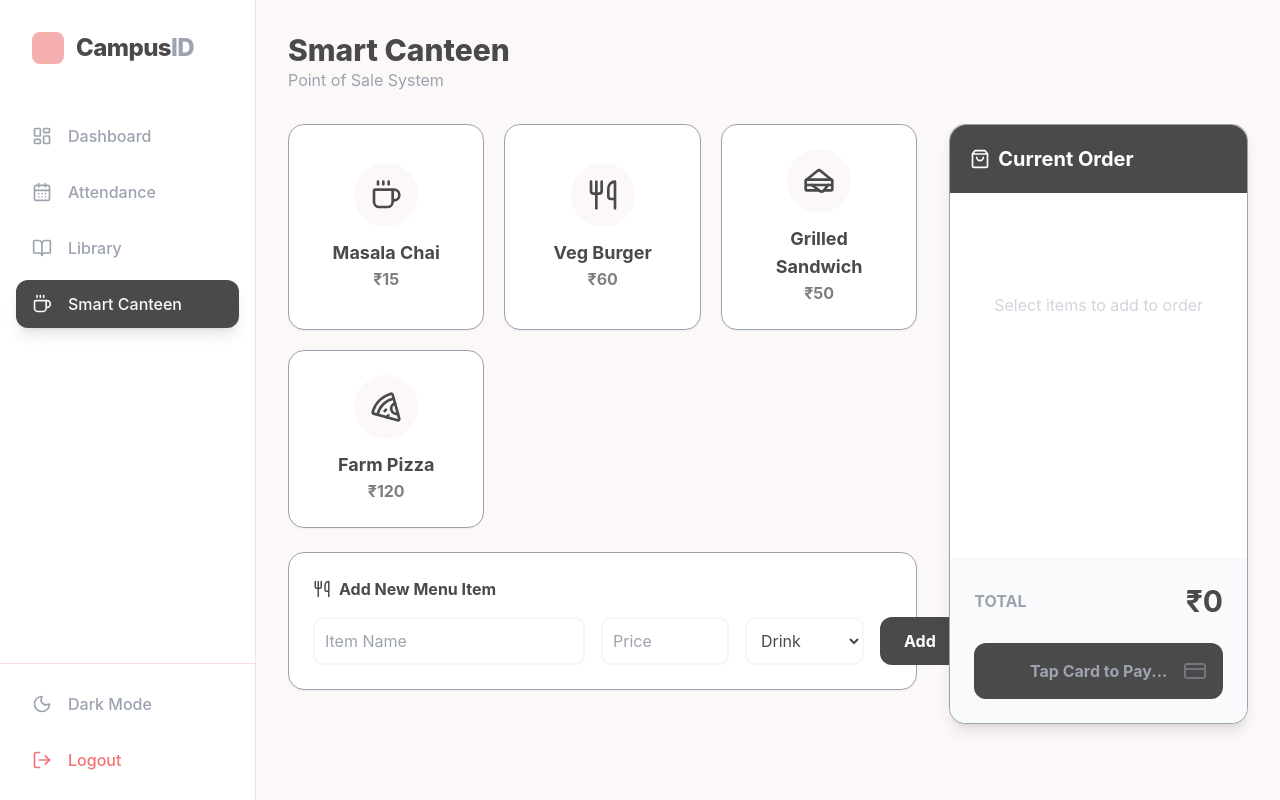
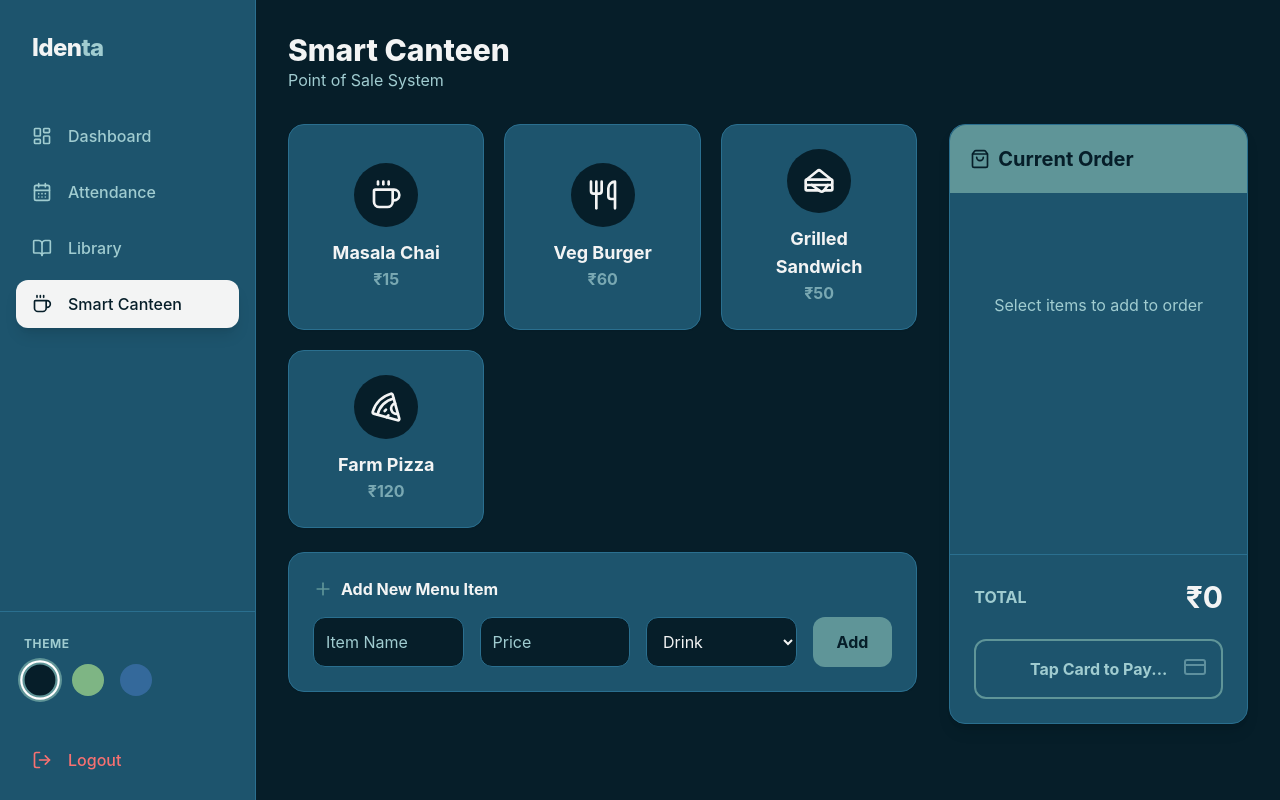
Before and after one commit to Harmann60/nfc-smart-campus-platform, a React (Vite) app in the folder smart-campus-frontend/: page /canteen in a window 1280 px wide. Built offline with nearby package versions, Linux system fonts and the light colour scheme.

Commit message:
Theme added

```diff
--- a/smart-campus-frontend/src/components/Sidebar.jsx
+++ b/smart-campus-frontend/src/components/Sidebar.jsx
@@ -1,17 +1,13 @@
 import { Link, useLocation } from 'react-router-dom';
-import {
-    LayoutDashboard, Coffee, BookOpen, CalendarDays,
-    LogOut, Moon, Sun
-} from 'lucide-react';
+import { LayoutDashboard, Coffee, BookOpen, CalendarDays, LogOut } from 'lucide-react';
 import { useTheme } from '../context/ThemeContext';
 
 const Sidebar = () => {
     const location = useLocation();
-    const { theme, toggleTheme } = useTheme();
+    const { theme, changeTheme } = useTheme();
 
     const menu = [
         { name: 'Dashboard', path: '/dashboard', icon: <LayoutDashboard size={20} /> },
-        // Removed Users page
         { name: 'Attendance', path: '/attendance', icon: <CalendarDays size={20} /> },
         { name: 'Library', path: '/library', icon: <BookOpen size={20} /> },
         { name: 'Smart Canteen', path: '/canteen', icon: <Coffee size={20} /> },
@@ -25,11 +21,12 @@ const Sidebar = () => {
     return (
         <div className="h-screen w-64 bg-campus-card border-r border-campus-border flex flex-col fixed left-0 top-0 transition-colors duration-300">
 
+            {/* Header */}
             <div className="p-8 flex items-center gap-3">
-                <div className="w-8 h-8 bg-campus-primary rounded-lg"></div>
-                <h1 className="text-2xl font-extrabold text-campus-text tracking-tight">Campus<span className="text-campus-secondary">ID</span></h1>
+                <h1 className="text-2xl font-extrabold text-campus-text tracking-tight">Iden<span className="text-campus-secondary">ta</span></h1>
             </div>
 
+            {/* Menu */}
             <nav className="flex-1 px-4 space-y-2 mt-4">
                 {menu.map((item) => {
                     const isActive = location.pathname === item.path;
@@ -50,15 +47,40 @@ const Sidebar = () => {
                 })}
             </nav>
 
-            <div className="p-4 border-t border-campus-border space-y-2">
-                <button
-                    onClick={toggleTheme}
-                    className="w-full flex items-center gap-4 px-4 py-3 rounded-xl font-medium text-campus-secondary hover:bg-campus-bg hover:text-campus-text transition-all"
-                >
-                    {theme === 'dark' ? <Sun size={20} /> : <Moon size={20} />}
-                    <span>{theme === 'dark' ? 'Light Mode' : 'Dark Mode'}</span>
-                </button>
+            {/* THEME PICKER (Simple Colored Circles) */}
+            <div className="p-6 border-t border-campus-border">
+                <p className="text-xs font-bold text-campus-secondary uppercase mb-3 tracking-wider">Theme</p>
+                <div className="flex gap-4">
 
+                    {/* LONDON (Navy) */}
+                    <button
+                        onClick={() => changeTheme('london')}
+                        className={`w-8 h-8 rounded-full bg-[#061E29] border-2 transition-transform hover:scale-110
+              ${theme === 'london' ? 'border-[#5F9598] scale-110 ring-2 ring-offset-2 ring-[#5F9598]' : 'border-transparent opacity-70 hover:opacity-100'}`}
+                        title="London (Dark)"
+                    />
+
+                    {/* TOKYO (Pastel) */}
+                    <button
+                        onClick={() => changeTheme('tokyo')}
+                        className={`w-8 h-8 rounded-full bg-[#A8DF8E] border-2 transition-transform hover:scale-110
+              ${theme === 'tokyo' ? 'border-[#FFAAB8] scale-110 ring-2 ring-offset-2 ring-[#FFAAB8]' : 'border-transparent opacity-70 hover:opacity-100'}`}
+                        title="Tokyo (Pastel)"
+                    />
+
+                    {/* HELSINKI (Blue) */}
+                    <button
+                        onClick={() => changeTheme('helsinki')}
+                        className={`w-8 h-8 rounded-full bg-[#3F72AF] border-2 transition-transform hover:scale-110
+              ${theme === 'helsinki' ? 'border-[#DBE2EF] scale-110 ring-2 ring-offset-2 ring-[#DBE2EF]' : 'border-transparent opacity-70 hover:opacity-100'}`}
+                        title="Helsinki (Light)"
+                    />
+
+                </div>
+            </div>
+
+            {/* Logout */}
+            <div className="p-4">
                 <button
                     onClick={handleLogout}
                     className="w-full flex items-center gap-4 px-4 py-3 rounded-xl font-medium text-red-400 hover:bg-red-50 hover:text-red-500 transition-all"
--- a/smart-campus-frontend/src/context/ThemeContext.jsx
+++ b/smart-campus-frontend/src/context/ThemeContext.jsx
@@ -3,25 +3,21 @@ import { createContext, useContext, useEffect, useState } from "react";
 const ThemeContext = createContext();
 
 export const ThemeProvider = ({ children }) => {
-    const [theme, setTheme] = useState(localStorage.getItem("theme") || "light");
+    // CHANGED: Default is now 'london' (Dark Mode)
+    const [theme, setTheme] = useState(localStorage.getItem("theme") || "london");
 
     useEffect(() => {
         const root = window.document.documentElement;
-
-        // Remove old class and add new one
-        root.classList.remove(theme === "dark" ? "light" : "dark");
-        root.classList.add(theme);
-
-        // Save preference
+        root.setAttribute("data-theme", theme);
         localStorage.setItem("theme", theme);
     }, [theme]);
 
-    const toggleTheme = () => {
-        setTheme((prev) => (prev === "light" ? "dark" : "light"));
+    const changeTheme = (newTheme) => {
+        setTheme(newTheme);
     };
 
     return (
-        <ThemeContext.Provider value={{ theme, toggleTheme }}>
+        <ThemeContext.Provider value={{ theme, changeTheme }}>
             {children}
         </ThemeContext.Provider>
     );
--- a/smart-campus-frontend/src/index.css
+++ b/smart-campus-frontend/src/index.css
@@ -3,60 +3,49 @@
 @tailwind utilities;
 
 @layer base {
+    /* Default Fallback */
     :root {
-        /* ------------------------------------------------ */
-        /* LIGHT THEME (Warm Pink Palette)                  */
-        /* Source: https://colorhunt.co/palette/fcf8f8...   */
-        /* ------------------------------------------------ */
-
-        /* Main Background: Almost White/Pink */
-        --bg-main: #FCF8F8;
-
-        /* Card Background: White (Cleaner than #FBEFEF for text) */
+        --bg-main: #F9F7F7;
         --bg-card: #FFFFFF;
-
-        /* Text: Dark Grey (For contrast against light pink) */
-        --text-main: #4A4A4A;
-
-        /* Secondary Text: Muted Pinkish Grey */
-        --text-muted: #9CA3AF;
-
-        /* Borders: Soft Pink */
-        --border-color: #F9DFDF;
-
-        /* ACCENT: The "Salmon Pink" (#F5AFAF) - Buttons/Highlights */
-        --accent: #F5AFAF;
+        --text-main: #112D4E;
+        --text-muted: #3F72AF;
+        --border-color: #DBE2EF;
+        --accent: #3F72AF;
     }
 
-    .dark {
-        /* ------------------------------------------------ */
-        /* DARK THEME (Deep Navy & Teal Palette)            */
-        /* Source: https://colorhunt.co/palette/061e29...   */
-        /* ------------------------------------------------ */
+    /* 🗼 TOKYO THEME (Pastel Pop) */
+    [data-theme="tokyo"] {
+        --bg-main: #F0FFDF;
+        --bg-card: #FFFFFF;
+        --text-main: #4A4A4A;
+        --text-muted: #6EA358;
+        --border-color: #FFD8DF;
+        --accent: #FFAAB8;
+    }
 
-        /* Main Background: Deep Navy */
-        --bg-main: #061E29;
+    /* 🇬🇧 LONDON THEME (Proper Dark Mode) */
+    [data-theme="london"] {
+        --bg-main: #061E29;   /* Deep Navy Background */
+        --bg-card: #1D546D;   /* Dark Teal Card - NOT WHITE */
+        --text-main: #F3F4F4; /* White Text */
+        --text-muted: #A0CCD0;/* Light Teal Text */
+        --border-color: #2A6F8F;
+        --accent: #5F9598;
+    }
 
-        /* Card Background: Deep Teal Blue */
-        --bg-card: #1D546D;
-
-        /* Text: White (From palette #F3F4F4) */
-        --text-main: #F3F4F4;
-
-        /* Secondary Text: Muted Teal */
-        --text-muted: #5F9598;
-
-        /* Borders: Slightly lighter Teal */
-        --border-color: #2A6F8F;
-
-        /* ACCENT: Bright Teal (#5F9598) or maybe contrast?
-           Let's use the palette's Teal (#5F9598) as the primary brand color here. */
-        --accent: #5F9598;
+    /* 🇫🇮 HELSINKI THEME (Corporate Blue) */
+    [data-theme="helsinki"] {
+        --bg-main: #F9F7F7;
+        --bg-card: #FFFFFF;
+        --text-main: #112D4E;
+        --text-muted: #3F72AF;
+        --border-color: #DBE2EF;
+        --accent: #3F72AF;
     }
 }
 
 body {
     background-color: var(--bg-main);
     color: var(--text-main);
-    transition: background-color 0.3s ease, color 0.3s ease;
+    transition: background-color 0.4s ease, color 0.4s ease, border-color 0.4s ease;
 }
--- a/smart-campus-frontend/src/pages/Canteen.jsx
+++ b/smart-campus-frontend/src/pages/Canteen.jsx
@@ -1,10 +1,10 @@
 import { useState, useEffect, useRef } from 'react';
 import axios from 'axios';
 import Sidebar from '../components/Sidebar';
-import { Search, ShoppingBag, Coffee, Utensils, Sandwich, Pizza, Trash2, CreditCard } from 'lucide-react';
+import { ShoppingBag, Coffee, Utensils, Sandwich, Pizza, Trash2, CreditCard, Plus } from 'lucide-react';
 
 const Canteen = () => {
-    // Menu with Icons instead of Emojis
+    // Menu with Icons
     const [menu, setMenu] = useState(() => {
         const saved = localStorage.getItem('canteenMenu');
         return saved ? JSON.parse(saved) : [
@@ -26,12 +26,14 @@ const Canteen = () => {
     const removeFromCart = (index) => setCart(cart.filter((_, i) => i !== index));
     const totalAmount = cart.reduce((sum, item) => sum + item.price, 0);
 
-    const getIcon = (type) => {
-        if (type === 'coffee') return <Coffee size={32} className="text-campus-text" />;
-        if (type === 'burger') return <Utensils size={32} className="text-campus-text" />;
-        if (type === 'sandwich') return <Sandwich size={32} className="text-campus-text" />;
-        if (type === 'pizza') return <Pizza size={32} className="text-campus-text" />;
-        return <Utensils size={32} />;
+    // Helper to get icons with dynamic sizing
+    const getIcon = (type, size = 32) => {
+        const className = "text-campus-text"; // Ensure icons adapt to theme text color
+        if (type === 'coffee') return <Coffee size={size} className={className} />;
+        if (type === 'burger') return <Utensils size={size} className={className} />;
+        if (type === 'sandwich') return <Sandwich size={size} className={className} />;
+        if (type === 'pizza') return <Pizza size={size} className={className} />;
+        return <Utensils size={size} className={className} />;
     };
 
     const handlePayment = async (e) => {
@@ -47,14 +49,9 @@ const Canteen = () => {
             setCart([]);
             setScannedId('');
         } catch (err) {
-    const msg =
-        err.response?.data?.message ||
-        err.response?.data?.error ||
-        'Transaction Failed';
-
-    alert(msg);
-}
-
+            const msg = err.response?.data?.message || err.response?.data?.error || 'Transaction Failed';
+            alert(msg);
+        }
     };
 
     const handleAddItem = (e) => {
@@ -64,14 +61,17 @@ const Canteen = () => {
         setNewItem({ name: '', price: '', icon: 'coffee' });
     };
 
+    // Standardized Input Style using Theme Variables
+    const inputClass = "w-full p-3 rounded-xl border border-campus-border bg-campus-bg text-campus-text outline-none focus:border-campus-primary transition-all placeholder-campus-secondary";
+
     return (
-        <div className="flex bg-campus-bg min-h-screen font-sans text-campus-text">
+        <div className="flex bg-campus-bg min-h-screen font-sans text-campus-text transition-colors duration-300">
             <Sidebar />
             <div className="ml-64 flex-1 p-8">
 
                 <header className="mb-8">
-                    <h1 className="text-3xl font-extrabold">Smart Canteen</h1>
-                    <p className="text-gray-400">Point of Sale System</p>
+                    <h1 className="text-3xl font-extrabold text-campus-text">Smart Canteen</h1>
+                    <p className="text-campus-secondary">Point of Sale System</p>
                 </header>
 
                 <div className="grid grid-cols-12 gap-8">
@@ -81,65 +81,97 @@ const Canteen = () => {
                         <div className="grid grid-cols-3 gap-5">
                             {menu.map((item) => (
                                 <div key={item.id} onClick={() => addToCart(item)}
-                                     className="bg-white p-6 rounded-2xl shadow-sm border border-campus-secondary hover:border-campus-primary hover:shadow-md cursor-pointer transition flex flex-col items-center justify-center gap-3">
-                                    <div className="bg-campus-bg p-4 rounded-full">
+                                    // CHANGED: bg-white -> bg-campus-card
+                                     className="bg-campus-card p-6 rounded-2xl shadow-sm border border-campus-border hover:border-campus-primary hover:shadow-md cursor-pointer transition flex flex-col items-center justify-center gap-3 group">
+                                    <div className="bg-campus-bg p-4 rounded-full group-hover:bg-campus-primary/20 transition-colors">
                                         {getIcon(item.icon)}
                                     </div>
                                     <div className="text-center">
-                                        <h3 className="font-bold text-lg">{item.name}</h3>
-                                        <p className="text-campus-text font-bold opacity-70">₹{item.price}</p>
+                                        <h3 className="font-bold text-lg text-campus-text">{item.name}</h3>
+                                        <p className="text-campus-secondary font-bold opacity-70">₹{item.price}</p>
                                     </div>
                                 </div>
                             ))}
                         </div>
 
                         {/* Add Item Form */}
-                        <div className="bg-white p-6 rounded-2xl shadow-sm border border-campus-secondary">
-                            <h3 className="font-bold mb-4 flex items-center gap-2"><Utensils size={18}/> Add New Menu Item</h3>
+                        {/* CHANGED: bg-white -> bg-campus-card */}
+                        <div className="bg-campus-card p-6 rounded-2xl shadow-sm border border-campus-border">
+                            <h3 className="font-bold mb-4 flex items-center gap-2 text-campus-text">
+                                <Plus size={20} className="text-campus-primary"/> Add New Menu Item
+                            </h3>
                             <form onSubmit={handleAddItem} className="flex gap-4">
-                                <input type="text" placeholder="Item Name" className="input-field" value={newItem.name} onChange={e => setNewItem({...newItem, name: e.target.value})} />
-                                <input type="number" placeholder="Price" className="input-field w-32" value={newItem.price} onChange={e => setNewItem({...newItem, price: e.target.value})} />
-                                <select className="input-field w-40 bg-white" value={newItem.icon} onChange={e => setNewItem({...newItem, icon: e.target.value})}>
+                                <input
+                                    type="text"
+                                    placeholder="Item Name"
+                                    className={inputClass}
+                                    value={newItem.name}
+                                    onChange={e => setNewItem({...newItem, name: e.target.value})}
+                                />
+                                <input
+                                    type="number"
+                                    placeholder="Price"
+                                    className={`${inputClass} w-32`}
+                                    value={newItem.price}
+                                    onChange={e => setNewItem({...newItem, price: e.target.value})}
+                                />
+                                <select
+                                    className={`${inputClass} w-40 cursor-pointer`}
+                                    value={newItem.icon}
+                                    onChange={e => setNewItem({...newItem, icon: e.target.value})}
+                                >
                                     <option value="coffee">Drink</option>
                                     <option value="burger">Burger</option>
                                     <option value="sandwich">Sandwich</option>
                                     <option value="pizza">Pizza</option>
-                                    <option value="vadapav">Vada Pav</option>
                                 </select>
-                                <button className="bg-campus-text text-white px-6 rounded-xl font-bold hover:opacity-90">Add</button>
+                                <button className="bg-campus-primary text-campus-bg px-6 rounded-xl font-bold hover:opacity-90 transition-opacity">
+                                    Add
+                                </button>
                             </form>
                         </div>
                     </div>
 
                     {/* RIGHT: Cart (4 Cols) */}
                     <div className="col-span-4">
-                        <div className="bg-white rounded-2xl shadow-lg border border-campus-secondary h-[600px] flex flex-col">
-                            <div className="bg-campus-text p-5 text-white rounded-t-2xl">
-                                <h2 className="text-xl font-bold flex items-center gap-2"><ShoppingBag size={20}/> Current Order</h2>
+                        {/* CHANGED: bg-white -> bg-campus-card */}
+                        <div className="bg-campus-card rounded-2xl shadow-lg border border-campus-border h-[600px] flex flex-col sticky top-8">
+
+                            {/* Header: Used bg-campus-primary (Accent) so it stands out in both themes */}
+                            <div className="bg-campus-primary p-5 text-campus-bg rounded-t-2xl">
+                                <h2 className="text-xl font-bold flex items-center gap-2">
+                                    <ShoppingBag size={20} className="text-campus-bg"/> Current Order
+                                </h2>
                             </div>
 
                             <div className="flex-1 p-5 overflow-y-auto space-y-3">
                                 {cart.length === 0 ? (
-                                    <div className="text-center text-gray-300 mt-20">Select items to add to order</div>
+                                    <div className="text-center text-campus-secondary mt-20">Select items to add to order</div>
                                 ) : (
                                     cart.map((item, index) => (
-                                        <div key={index} className="flex justify-between items-center bg-campus-bg p-3 rounded-xl">
+                                        <div key={index} className="flex justify-between items-center bg-campus-bg p-3 rounded-xl border border-campus-border">
                                             <div className="flex items-center gap-3">
-                                                <div className="p-2 bg-white rounded-full text-campus-text">{getIcon(item.icon)}</div>
-                                                <span className="font-medium">{item.name}</span>
+                                                {/* CHANGED: bg-white -> bg-campus-card to avoid stark white blocks */}
+                                                <div className="p-2 bg-campus-card rounded-full">
+                                                    {getIcon(item.icon, 16)}
+                                                </div>
+                                                <span className="font-medium text-campus-text">{item.name}</span>
                                             </div>
                                             <div className="flex items-center gap-3">
-                                                <span className="font-bold">₹{item.price}</span>
-                                                <button onClick={() => removeFromCart(index)} className="text-red-400 hover:text-red-600"><Trash2 size={16}/></button>
+                                                <span className="font-bold text-campus-text">₹{item.price}</span>
+                                                <button onClick={() => removeFromCart(index)} className="text-red-400 hover:text-red-600">
+                                                    <Trash2 size={16}/>
+                                                </button>
                                             </div>
                                         </div>
                                     ))
                                 )}
                             </div>
 
-                            <div className="bg-gray-50 p-6 border-t border-gray-100 rounded-b-2xl">
+                            {/* Payment Section */}
+                            <div className="bg-campus-bg/50 p-6 border-t border-campus-border rounded-b-2xl">
                                 <div className="flex justify-between items-center mb-6">
-                                    <span className="text-gray-400 font-bold uppercase">Total</span>
+                                    <span className="text-campus-secondary font-bold uppercase">Total</span>
                                     <span className="text-3xl font-bold text-campus-text">₹{totalAmount}</span>
                                 </div>
 
@@ -152,19 +184,19 @@ const Canteen = () => {
                                             onChange={(e) => setScannedId(e.target.value)}
                                             placeholder="Tap Card to Pay..."
                                             autoFocus
-                                            className="w-full bg-campus-text text-white py-4 text-center rounded-xl font-bold outline-none placeholder-gray-400"
+                                            // CHANGED: Fixed input colors so they aren't invisible in London mode
+                                            className="w-full bg-campus-card text-campus-text border-2 border-campus-primary py-4 text-center rounded-xl font-bold outline-none placeholder-campus-secondary transition-all"
                                         />
-                                        <CreditCard className="absolute right-4 top-4 text-gray-400 opacity-50" />
+                                        <CreditCard className="absolute right-4 top-4 text-campus-secondary opacity-50" />
                                     </div>
-
                                 </form>
                             </div>
                         </div>
                     </div>
                 </div>
             </div>
-            <style>{`.input-field { padding: 10px; border-radius: 10px; border: 2px solid #F6F6F6; outline: none; }`}</style>
         </div>
     );
 };
+
 export default Canteen;
--- a/smart-campus-frontend/tailwind.config.js
+++ b/smart-campus-frontend/tailwind.config.js
@@ -4,18 +4,17 @@ export default {
     "./index.html",
     "./src/**/*.{js,ts,jsx,tsx}",
   ],
-  darkMode: 'class', // <--- IMPORTANT: Enables toggling via class
+  darkMode: ['class', '[data-theme="london"]'], // Optional: helps some plugins
   theme: {
     extend: {
       colors: {
-        campus: {
-          bg: 'var(--bg-main)',       // Auto-switches
-          card: 'var(--bg-card)',     // Auto-switches
-          text: 'var(--text-main)',   // Auto-switches
-          secondary: 'var(--text-muted)',
-          border: 'var(--border-color)',
-          primary: 'var(--accent)',
-        }
+        // These map directly to the variables in index.css
+        'campus-bg': 'var(--bg-main)',
+        'campus-card': 'var(--bg-card)',
+        'campus-text': 'var(--text-main)',
+        'campus-secondary': 'var(--text-muted)',
+        'campus-border': 'var(--border-color)',
+        'campus-primary': 'var(--accent)',
       },
       fontFamily: {
         sans: ['Inter', 'sans-serif'],
```
Also changed, not shown: 1 other file (tests, documents, lock files or other folders).
